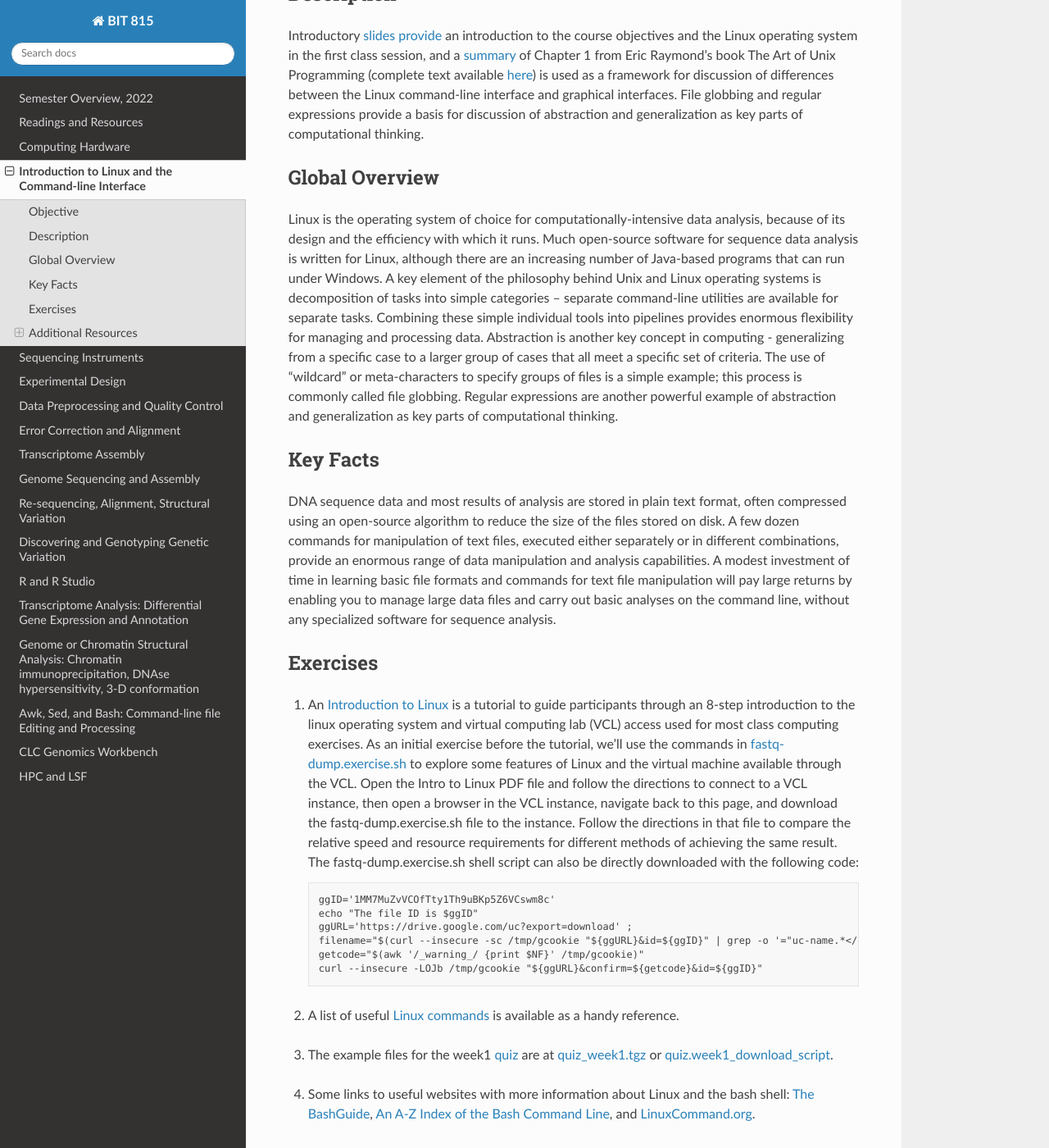
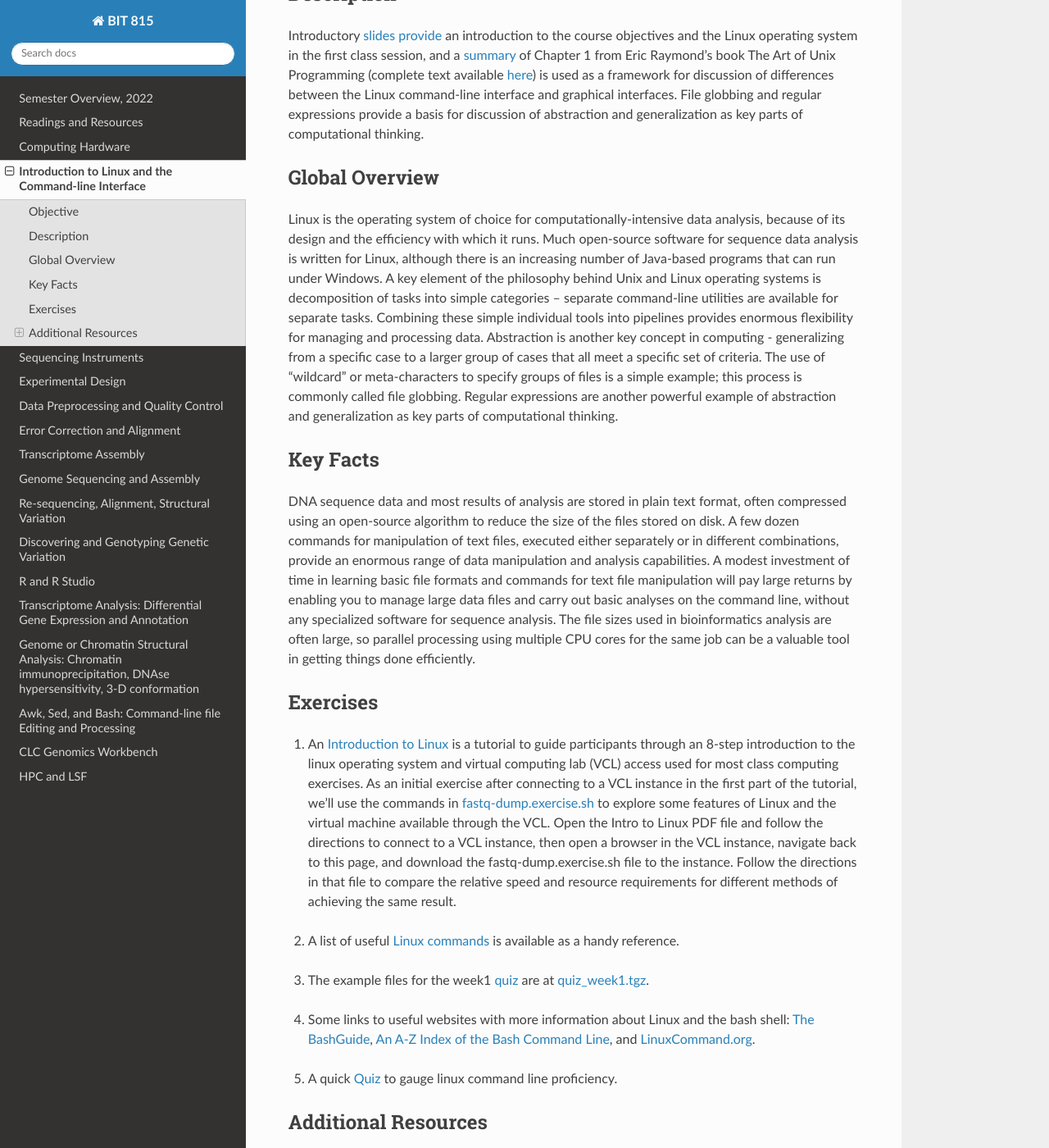
Before and after one commit to rwhetten/DeepSeqAnalysis, a Sphinx documentation site: the page built from docs/source/intro-linux.rst, in a window 1280 px wide and 1400 px high, scrolled down 509 px. Shown: the whole window at 82% size. Built offline with Sphinx 7.4.7 and the Read the Docs theme 2.0.0, drawn with Linux system fonts in a browser that asks for light colours; some of the changed text lies outside the part shown.

Commit message:
Update intro-linux.rst
update links and resources

```diff
--- a/docs/source/intro-linux.rst
+++ b/docs/source/intro-linux.rst
@@ -24,27 +24,19 @@
 Global Overview
 ***************
 
-Linux is the operating system of choice for computationally-intensive data analysis, because of its design and the efficiency with which it runs. Much open-source software for sequence data analysis is written for Linux, although there are an increasing number of Java-based programs that can run under Windows. A key element of the philosophy behind Unix and Linux operating systems is decomposition of tasks into simple categories – separate command-line utilities are available for separate tasks. Combining these simple individual tools into pipelines provides enormous flexibility for managing and processing data. Abstraction is another key concept in computing - generalizing from a specific case to a larger group of cases that all meet a specific set of criteria. The use of "wildcard" or meta-characters to specify groups of files is a simple example; this process is commonly called file globbing. Regular expressions are another powerful example of  abstraction and generalization as key parts of computational thinking.
+Linux is the operating system of choice for computationally-intensive data analysis, because of its design and the efficiency with which it runs. Much open-source software for sequence data analysis is written for Linux, although there is an increasing number of Java-based programs that can run under Windows. A key element of the philosophy behind Unix and Linux operating systems is decomposition of tasks into simple categories – separate command-line utilities are available for separate tasks. Combining these simple individual tools into pipelines provides enormous flexibility for managing and processing data. Abstraction is another key concept in computing - generalizing from a specific case to a larger group of cases that all meet a specific set of criteria. The use of "wildcard" or meta-characters to specify groups of files is a simple example; this process is commonly called file globbing. Regular expressions are another powerful example of  abstraction and generalization as key parts of computational thinking.
 
 
 Key Facts
 *********
 
-DNA sequence data and most results of analysis are stored in plain text format, often compressed using an open-source algorithm to reduce the size of the files stored on disk. A few dozen commands for manipulation of text files, executed either separately or in different combinations, provide an  enormous range of data manipulation and analysis capabilities. A modest investment of time in learning basic file formats and commands for text file manipulation will pay large returns by enabling you to manage large data files and carry out basic analyses on the command line, without any specialized software for sequence analysis.
+DNA sequence data and most results of analysis are stored in plain text format, often compressed using an open-source algorithm to reduce the size of the files stored on disk. A few dozen commands for manipulation of text files, executed either separately or in different combinations, provide an  enormous range of data manipulation and analysis capabilities. A modest investment of time in learning basic file formats and commands for text file manipulation will pay large returns by enabling you to manage large data files and carry out basic analyses on the command line, without any specialized software for sequence analysis. The file sizes used in bioinformatics analysis are often large, so parallel processing using multiple CPU cores for the same job can be a valuable tool in getting things done efficiently.
 
 
 Exercises
 *********
 
-1. An `Introduction to Linux <https://drive.google.com/file/d/1mYLZtI6IaQH80iwA-1zkeuR5KMRE6us3/view?usp=sharing>`_ is a tutorial to guide participants through an 8-step introduction to the linux operating system and virtual computing lab (VCL) access used for most class computing exercises. As an initial exercise before the tutorial, we'll use the commands in `fastq-dump.exercise.sh <https://drive.google.com/file/d/1MM7MuZvVCOfTty1Th9uBKp5Z6VCswm8c>`_ to explore some features of Linux and the virtual machine available through the VCL. Open the Intro to Linux PDF file and follow the directions to connect to a VCL instance, then open a browser in the VCL instance, navigate back to this page, and download the fastq-dump.exercise.sh file to the instance. Follow the directions in that file to compare the relative speed and resource requirements for different methods of achieving the same result. The fastq-dump.exercise.sh shell script can also be directly downloaded with the following code: ::
-
-	ggID='1MM7MuZvVCOfTty1Th9uBKp5Z6VCswm8c'
-	echo "The file ID is $ggID"
-	ggURL='https://drive.google.com/uc?export=download' ;
-	filename="$(curl --insecure -sc /tmp/gcookie "${ggURL}&id=${ggID}" | grep -o '="uc-name.*</span>' | sed 's/.*">//;s/<.a> .*//')"
-	getcode="$(awk '/_warning_/ {print $NF}' /tmp/gcookie)"
-	curl --insecure -LOJb /tmp/gcookie "${ggURL}&confirm=${getcode}&id=${ggID}"
-
+1. An `Introduction to Linux <https://drive.google.com/file/d/1mYLZtI6IaQH80iwA-1zkeuR5KMRE6us3/view?usp=sharing>`_ is a tutorial to guide participants through an 8-step introduction to the linux operating system and virtual computing lab (VCL) access used for most class computing exercises. As an initial exercise after connecting to a VCL instance in the first part of the tutorial, we'll use the commands in `fastq-dump.exercise.sh <https://drive.google.com/file/d/1MM7MuZvVCOfTty1Th9uBKp5Z6VCswm8c>`_ to explore some features of Linux and the virtual machine available through the VCL. Open the Intro to Linux PDF file and follow the directions to connect to a VCL instance, then open a browser in the VCL instance, navigate back to this page, and download the fastq-dump.exercise.sh file to the instance. Follow the directions in that file to compare the relative speed and resource requirements for different methods of achieving the same result.
 
 \
 
@@ -52,7 +44,7 @@
 
 \
 
-3. The example files for the week1 `quiz <https://drive.google.com/open?id=1lT1CT2uRF1GSiIpPOdG_4mTWZ6Fa7bwb>`_ are at `quiz_week1.tgz <https://drive.google.com/open?id=1J7h4u3YaBrozBAK30lL8K3ekDjAv-2P9>`_ or `quiz.week1_download_script <https://drive.google.com/open?id=1rvbkjygO4P012W9JJUg7D0WZ3Vz12wi1>`_.
+3. The example files for the week1 `quiz <https://drive.google.com/open?id=1lT1CT2uRF1GSiIpPOdG_4mTWZ6Fa7bwb>`_ are at `quiz_week1.tgz <https://drive.google.com/open?id=1J7h4u3YaBrozBAK30lL8K3ekDjAv-2P9>`_.
 
 \
 
@@ -69,15 +61,19 @@
 Background information about Linux:
 -----------------------------------
 
-+ A reminiscence called `The Strange Birth and Long Life of Unix <http://faculty.salina.k-state.edu/tim/unix_sg/_downloads/The_Strange_Birth_and_Long_Life_of_Unix_IEEE_Spectrum.pdf>`_ by Warren Toomey in 2011 commemorated the 40th anniversary of the beginning of Unix (and therefore, Linux) development.
++ A reminiscence called `The Strange Birth and Long Life of Unix <http://faculty.salina.k-state.edu/tim/unix_sg/_downloads/The_Strange_Birth_and_Long_Life_of_Unix_IEEE_Spectrum.pdf>`_ by Warren Toomey in 2011 commemorated the 40th anniversary of the beginning of Unix development.
 
 \
 
-+ The `Software Carpentry <https://software-carpentry.org/lessons/>`_ website has a series of tutorials with introductions to many aspects of Linux computing. The lessons entitled The Unix Shell and Programming with R are particularly relevant to this course, because we use the shell a lot throughout the course, and R is important in the section on transcriptome analysis.
++ The `Software Carpentry <https://software-carpentry.org/lessons/>`_ website has a series of tutorials with introductions to many aspects of Linux computing. The lessons entitled The Unix Shell and Programming with R are particularly relevant to this course, because we use the shell throughout the course, and R is important in the section on transcriptome analysis.
 
 \
 
-+ Analysis of Next-Generation Sequencing Data workshops (ANGUS) have been taught at Michigan State in the past, and in 2017 moved to UC-Davis. Course materials are available online. The class uses cloud computing instances that are configured differently, so the exercises won't necessarily work exactly the same on the VCL machine image we are using, but the course materials do contain useful information about bioinformatics applications and tools.
++ The Harvard Chan Bioinformatics Core offers teaching materials suitable for instructor-led or self-guided learning. `Introduction to the command line <https://github.com/hbctraining/Intro-to-shell-flipped>`_ is the first in a series; other modules cover the R statistical environment,  RNA-seq analysis, and ChIP-seq analysis.
+
+\
+
++ Data Carpentry has a module `Introduction to the Command Line for Genomics <https://datacarpentry.org/shell-genomics/>`_ that includes exercises. The course is intended to use an Amazon Machine Image cloud-computing environment, but the VCL image available at NC State should be a workable alternative.
 
 \
 
@@ -93,26 +89,18 @@
 
 \
 
-+ One aspect of command-line use is knowing when to use a particular command, and when it is not needed.  Many command-line utilities such as grep, cut, wc,  sort,  sed, and awk (among many others) accept filenames as arguments after the command, but will also accept input from stdin via a pipe. Other utilities, such as tr, do not accept a filename as an argument and only process data received from stdin. Some people prefer to use the cat command to put data into a pipeline, even when the command being used could read the filename as an argument, simply for the sake of consistency and style (see this `StackOverflow discussion <https://stackoverflow.com/questions/11710552/useless-use-of-cat>`_ as an example), while purists argue that using a command when it is not required means running two processes when one will do. This is rarely a problem, but can lead to differences in the commands used to accomplish the same result. For example, in chapter 5 of the Biostar Handbook called Ontologies, the section called Understand the GO data includes some manipulations of a file called goa_human.gaf.gz, after downloading the file from the geneontology.org website.
-
-::
-
-	# Uncompress the GO file:
-	gunzip goa_human.gaf.gz
-
-	# Remove the lines starting with ! and simplfy the file name:
-	cat goa_human.gaf grep -v '!' > assoc.txt
-
-	# The same result could be obtained in a single step using this alternative
-	gunzip goa_human.gaf.gz | grep -v '!' > assoc.txt
++ One aspect of command-line use is knowing when to use a particular command, and when it is not needed.  Many command-line utilities such as grep, cut, wc,  sort,  sed, and awk (among many others) accept filenames as arguments after the command, but will also accept input from stdin via a pipe. Other utilities, such as tr, do not accept a filename as an argument and only process data received from stdin. Some people prefer to use the cat command to put data into a pipeline, even when the command being used could read the filename as an argument, simply for the sake of consistency and style (see this `StackOverflow discussion <https://stackoverflow.com/questions/11710552/useless-use-of-cat>`_ as an example), while purists argue that using a command when it is not required means running two processes when one will do. This is rarely a problem, but can lead to differences in the commands needed to accomplish the desired result. One example is the 'sort' utility - if this utility receives input from stdin via a pipe, it uses default settings that may be different from those it would use if it opened the file directly. This causes important differences in performance unless specific options are used; see `this post <https://superuser.com/questions/938558/sort-parallel-isnt-parallelizing>`_ for the details.
 
 
 
-Windows Subsystem for Linux in Windows 10
+Windows options for access to Linux tools
 -----------------------------------------
 
-+ Windows 10 offers an optional beta-release of Windows Subsystem for Linux, which allows running any of three different Linux-like command-line environments  on Windows, although the Linux kernel itself is not installed. These provide a command-line bash shell environment with GNU utilities - see a `tutorial on set-up <https://www.howtogeek.com/249966/how-to-install-and-use-the-linux-bash-shell-on-windows-10/>`_ or a `Microsoft page <https://docs.microsoft.com/en-us/windows/wsl/install-win10>`_.
++ Windows 10 offers an optional beta-release of Windows Subsystem for Linux (WSL), which allows running any of three different Linux-like command-line environments  on Windows, although the Linux kernel itself is not installed. These provide a command-line bash shell environment with GNU utilities - see a `tutorial on set-up <https://www.howtogeek.com/249966/how-to-install-and-use-the-linux-bash-shell-on-windows-10/>`_ or a `Microsoft page <https://docs.microsoft.com/en-us/windows/wsl/install-win10>`_. The WSL environment is separate from the Windows environment on the same computer, although it is possible to set up shared file space accessible from both environments.
 
++ The `MobaXterm <https://mobaxterm.mobatek.net/>`_ program is available in both free and paid versions, and provides a fairly complete package of both network tools for connection to remote computers (e.g. ssh, scp, sftp, and X11 graphics, among others) as well as over 200 Linux command-line utilities that can be used to operate on files and directories in your Windows environment. This program is recommended by the `NC State High-Performance Computing (HPC) <https://projects.ncsu.edu/hpc/Documents/mobaxterm.php>`_ for Windows users who use the HPC cluster.
+
++ `Cygwin <https://www.cygwin.com/>`_ is a relatively complete set of Linux tools and programs compiled to run on Windows systems, including systems older than Windows10. If you have an older Windows system, or want an alternative to Windows Subsystem for Linux, this may be an option to consider. MobaXterm uses Cygwin utilities, and includes many of the most commonly-used tools, but is not as comprehensive as a full Cygwin installation.
 
 
 Setting up an Amazon Web Service account to use Elastic Compute Cloud services:
```
Also changed, not shown: other parts of docs/source/intro-linux.rst (+1 -1 lines).
